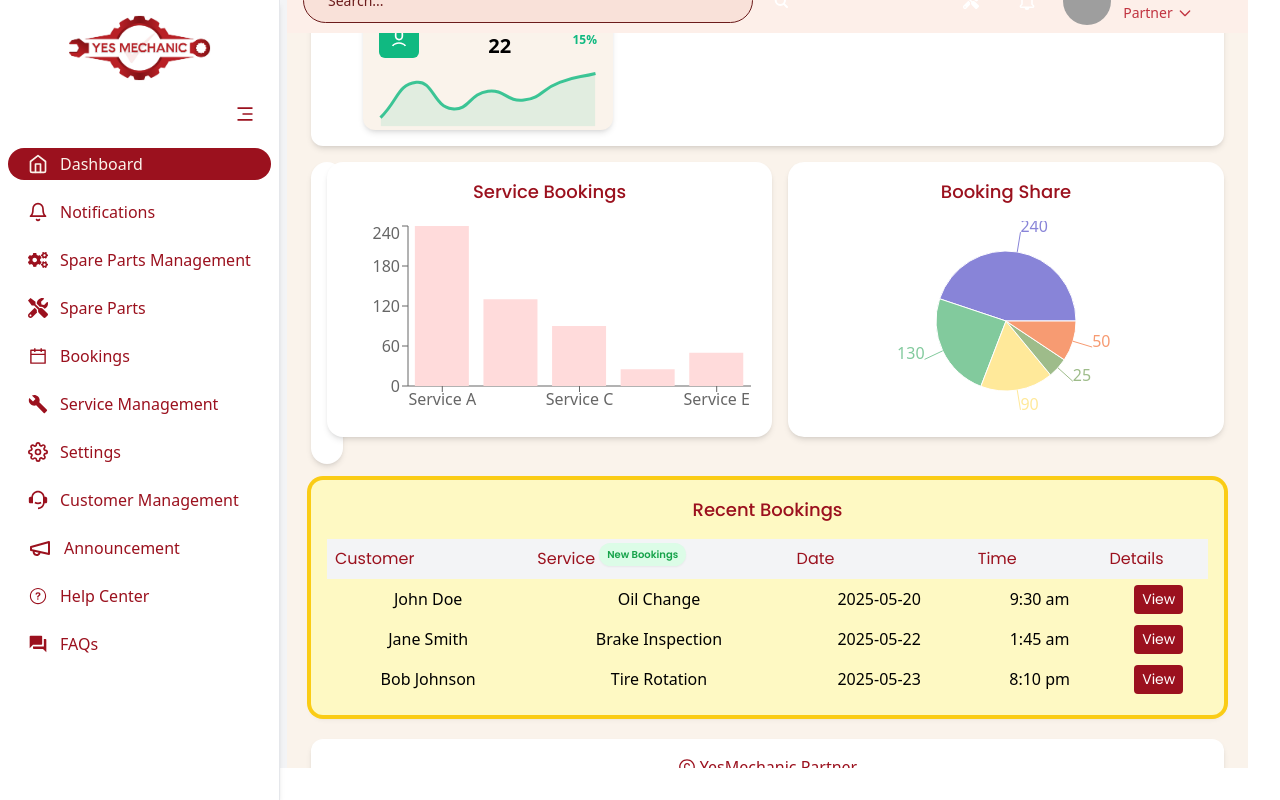
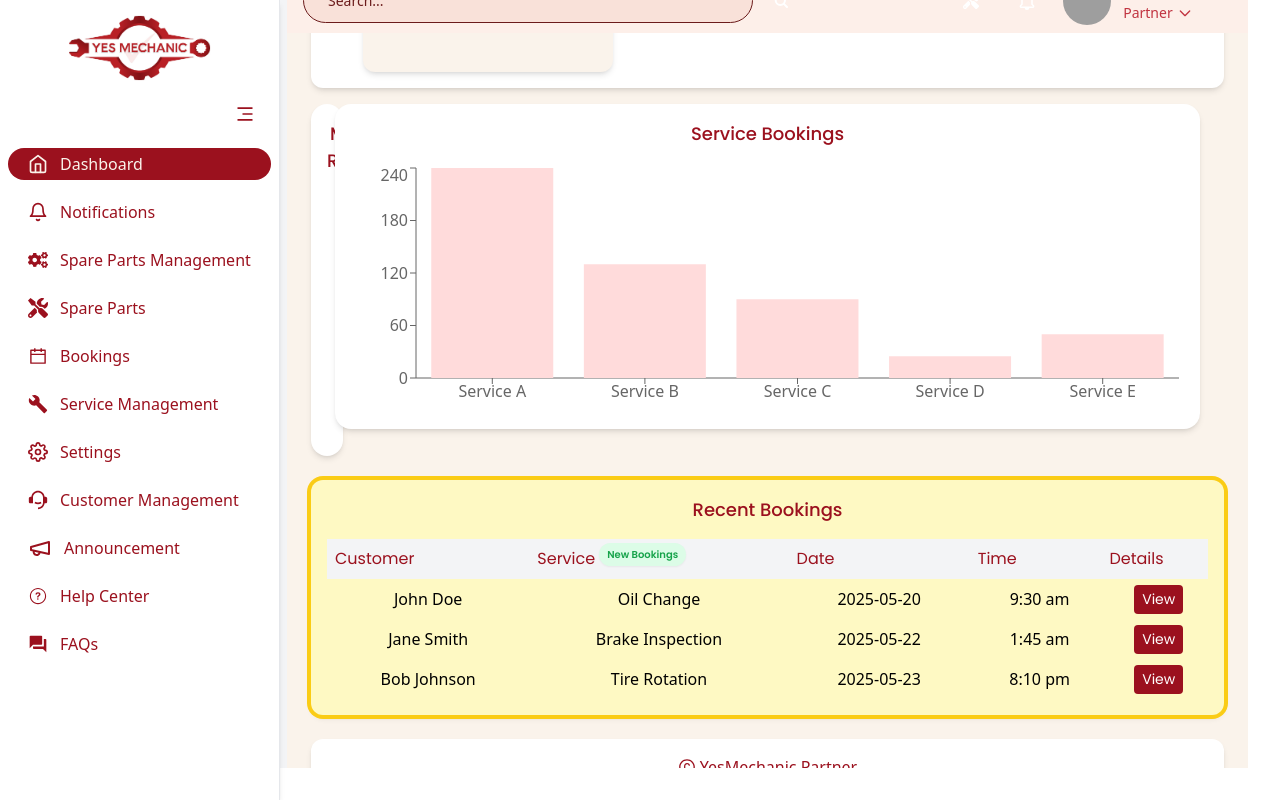
Before and after one commit to SMS-ReactAdminPannel/smsreactpartnerpannel, a React (Vite) app: page / in a window 1280 px wide. Both pictures are taken after typing "name@example.com", "Sample123" into the empty fields and a click on the button "Login". Shown: the part 64-864 px from the top of the page. Built offline with nearby package versions, Linux system fonts and the light colour scheme; grey boxes are pictures that could not be loaded.

Commit message:
dasborad changes

```diff
--- a/src/components/dashboard/DashboradCard/DashboradCard.tsx
+++ b/src/components/dashboard/DashboradCard/DashboradCard.tsx
@@ -1,4 +1,4 @@
-import { ChartCard } from '../LineChart/LineChart';
+
 import React from 'react';
 
 type DashboardCardProps = {
@@ -9,7 +9,7 @@ type DashboardCardProps = {
   perColor: string;
   borderColor: string;
   backgroundColor: string;
-	dataPoints: number[];
+  dataPoints?: number[]; // Optional since chart is not used
 };
 
 export const DashboardCard: React.FC<DashboardCardProps> = ({
@@ -20,14 +20,13 @@ export const DashboardCard: React.FC<DashboardCardProps> = ({
   perColor,
   borderColor,
   backgroundColor,
-	dataPoints,
 }) => {
   return (
     <div className='rounded-xl bg-[#FAF3EB] shadow-md p-4 w-full max-w-[250px] h-[130px]'>
       <div className='flex items-center justify-between'>
-				{/* Icon box */}
+        {/* Icon Box */}
         <div
-					className='w-10 h-10 rounded-md flex items-center justify-center '
+          className='w-10 h-10 rounded-md flex items-center justify-center'
           style={{ backgroundColor }}
         >
           <div className='text-white text-xl'>{icon}</div>
@@ -47,12 +46,14 @@ export const DashboardCard: React.FC<DashboardCardProps> = ({
         </div>
       </div>
 
-			{/* Chart */}
-			<div className='mt-3'>
-				<ChartCard
-					dataPoints={dataPoints}
-					borderColor={borderColor}
-					backgroundColor={`${borderColor.replace('0.8', '0.1')}`}
+      {/* Progress Bar */}
+      <div className='w-full bg-gray-200 rounded-full h-3 mt-4 overflow-hidden'>
+        <div
+          className='h-3 rounded-full transition-all duration-500 ease-in-out'
+          style={{
+            width: `${Math.min(Math.max(per, 0), 100)}%`,
+            backgroundColor: borderColor,
+          }}
         />
       </div>
     </div>
--- a/src/pages/Dashboard/Dashboard.tsx
+++ b/src/pages/Dashboard/Dashboard.tsx
@@ -1,8 +1,16 @@
-import { RiUser6Line } from 'react-icons/ri';
-import { AiOutlineCopyrightCircle } from 'react-icons/ai';
+
+import { AiOutlineCopyrightCircle, AiOutlineDashboard } from 'react-icons/ai';
 import { COLORS, FONTS } from '../../constants/constants';
 import DashboardCard from '../../components/dashboard/DashboradCard/DashboradCard';
 import { Card, CardContent } from '../../components/dashboard/ui/card';
+import {
+   AiOutlineThunderbolt,
+  AiOutlineClockCircle,
+  AiOutlineCheck,
+  AiOutlineUser,
+} from 'react-icons/ai';
+
+
 import {
 	BarChart,
 	Bar,
@@ -12,15 +20,35 @@ import {
 	ResponsiveContainer,
 	LineChart,
 	Line,
-	PieChart,
-	Pie,
-	Cell,
 } from 'recharts';
 import { motion } from 'framer-motion';
 import { useLocation, useNavigate } from 'react-router-dom';
 import { useState, useEffect, useRef } from 'react';
 
-const revenueData = [
+
+
+
+
+const dailyRevenueData = [
+  { day: 'Mon', revenue: 500 },
+  { day: 'Tue', revenue: 700 },
+  { day: 'Wed', revenue: 600 },
+  { day: 'Thu', revenue: 800 },
+  { day: 'Fri', revenue: 750 },
+  { day: 'Sat', revenue: 900 },
+  { day: 'Sun', revenue: 650 },
+];
+
+const weeklyRevenueData = [
+  { week: 'Week 1', revenue: 3500 },
+  { week: 'Week 2', revenue: 4200 },
+  { week: 'Week 3', revenue: 3900 },
+  { week: 'Week 4', revenue: 4800 },
+  { week: 'Week 5', revenue: 5300 },
+  { week: 'Week 6', revenue: 6000 },
+];
+
+const monthlyRevenueData = [
   { month: 'Jan', revenue: 4000 },
   { month: 'Feb', revenue: 3000 },
   { month: 'Mar', revenue: 5000 },
@@ -37,13 +65,14 @@ const bookingData = [
 	{ name: 'Service E', bookings: 50 },
 ];
 
-const COLORS_01 = ['#8884d8', '#82ca9d', '#FFE99A', '#9EBC8A', '#F79B72'];
+
 
 const Dashboard = () => {
 	const navigate = useNavigate();
 	const location = useLocation();
 	const [highlight, setHighlight] = useState(true);
 	const bookingsRef = useRef<HTMLDivElement | null>(null);
+
 
 	useEffect(() => {
 		const scrollTimeout = setTimeout(() => {
@@ -69,6 +98,27 @@ const Dashboard = () => {
 		};
 	}, [location.key]);
 
+	 const [period, setPeriod] = useState('monthly');
+
+interface RevenueData {
+  day?: string;
+  week?: string;
+  revenue: number;
+}
+
+let data: RevenueData[] = [];
+let xDataKey: keyof RevenueData = 'day';
+;
+
+  if (period === 'daily') {
+    data = dailyRevenueData;
+    xDataKey = 'day';
+  } else if (period === 'weekly') {
+    data = weeklyRevenueData;
+    xDataKey = 'week';
+  }
+
+
 	return (
 		<div className='w-full px-4 py-6 -mt-6 dashboard'>
 			{/* Header */}
@@ -90,7 +140,7 @@ const Dashboard = () => {
 				<div className='mx-1 justify-center items-center px-2'>
 					<div className='grid grid-cols-1 sm:grid-cols-2 lg:grid-cols-4 gap-4 px-10'>
 						<DashboardCard
-							icon={<RiUser6Line />}
+							icon={< AiOutlineThunderbolt  />}
 							title='Active Services'
 							value={10}
 							per={10}
@@ -100,7 +150,7 @@ const Dashboard = () => {
 							dataPoints={[1, 5, 1, 5]}
 						/>
 						<DashboardCard
-							icon={<RiUser6Line />}
+							icon={< AiOutlineClockCircle />}
 							title='Pending Services'
 							value={2}
 							per={-5}
@@ -110,7 +160,7 @@ const Dashboard = () => {
 							dataPoints={[6, 5, 4, 4, 4, 4, 4.5, 1]}
 						/>
 						<DashboardCard
-							icon={<RiUser6Line />}
+							icon={<  AiOutlineUser />}
 							title='Completed Services'
 							value={10}
 							per={5}
@@ -118,9 +168,10 @@ const Dashboard = () => {
 							borderColor='rgba(59,130,246,0.8)'
 							backgroundColor='#3b82f6'
 							dataPoints={[1, 4, 3, 3, 3, 3, 5]}
+
 						/>
 						<DashboardCard
-							icon={<RiUser6Line />}
+							icon={<AiOutlineDashboard  />}
 							title='Overall Services'
 							value={22}
 							per={15}
@@ -133,12 +184,12 @@ const Dashboard = () => {
 				</div>
 			</div>
 
-			<div className='grid grid-cols-1 md:grid-cols-2 xl:grid-cols-3 gap-4 my-3'>
+			<div className='grid grid-cols-1 md:grid-cols-2 xl:grid-cols-2 gap-6 my-3'>
 				 <motion.div whileHover={{ scale: 1.02 }}>
-					<Card className='rounded-2xl shadow-lg'>
+        <Card className="rounded-2xl shadow-lg">
           <CardContent>
+            <div className="flex justify-between items-center mb-4">
               <h2
-								className='mb-4'
                 style={{
                   ...FONTS.paragraph,
                   fontSize: '18px',
@@ -146,17 +197,30 @@ const Dashboard = () => {
                   fontWeight: 500,
                 }}
               >
-								Monthly Revenue
+                {period.charAt(0).toUpperCase() + period.slice(1)} Revenue
               </h2>
-							<ResponsiveContainer width='100%' height={200}>
-								<LineChart data={revenueData}>
-									<XAxis dataKey='month' />
+             <select
+  value={period}
+  onChange={(e) => setPeriod(e.target.value as 'daily' | 'weekly' | 'monthly')}
+  className="border rounded px-2 py-1"
+  aria-label="Select period"
+>
+  <option value="daily">Daily</option>
+  <option value="weekly">Weekly</option>
+  <option value="monthly">Monthly</option>
+</select>
+
+            </div>
+
+            <ResponsiveContainer width="100%" height={250}>
+              <LineChart data={data}>
+                <XAxis dataKey={xDataKey} />
                 <YAxis />
                 <Tooltip />
                 <Line
-										type='monotone'
-										dataKey='revenue'
-										stroke='#F49BAB'
+                  type="monotone"
+                  dataKey="revenue"
+                  stroke="#F49BAB"
                   strokeWidth={2}
                 />
               </LineChart>
@@ -179,7 +243,7 @@ const Dashboard = () => {
 							>
 								Service Bookings
 							</h2>
-							<ResponsiveContainer width='100%' height={200}>
+							<ResponsiveContainer width='100%' height={250}>
 								<BarChart data={bookingData}>
 									<XAxis dataKey='name' />
 									<YAxis />
@@ -191,43 +255,7 @@ const Dashboard = () => {
 					</Card>
 				</motion.div>
 
-				<motion.div whileHover={{ scale: 1.02 }}>
-					<Card className='rounded-2xl shadow-lg'>
-						<CardContent>
-							<h2
-								className='mb-4'
-								style={{
-									...FONTS.paragraph,
-									fontSize: '18px',
-									color: COLORS.primary,
-									fontWeight: 500,
-								}}
-							>
-								Booking Share
-							</h2>
-							<ResponsiveContainer width='100%' height={200}>
-								<PieChart>
-									<Pie
-										data={bookingData}
-										cx='50%'
-										cy='50%'
-										outerRadius={70}
-										dataKey='bookings'
-										label
-									>
-										{bookingData.map((_, index) => (
-											<Cell
-												key={`cell-${index}`}
-												fill={COLORS_01[index % COLORS_01.length]}
-											/>
-										))}
-									</Pie>
-									<Tooltip />
-								</PieChart>
-							</ResponsiveContainer>
-						</CardContent>
-					</Card>
-				</motion.div>
+
 
 				<motion.div
 					whileHover={{}}
```
Also changed, not shown: src/components/dashboard/DashboradCard/AltDashboradCard.tsx (added, +74 -0 lines), 1 other file (tests, documents, lock files or other folders). Lines whose indentation alone changed are shown as unchanged.
